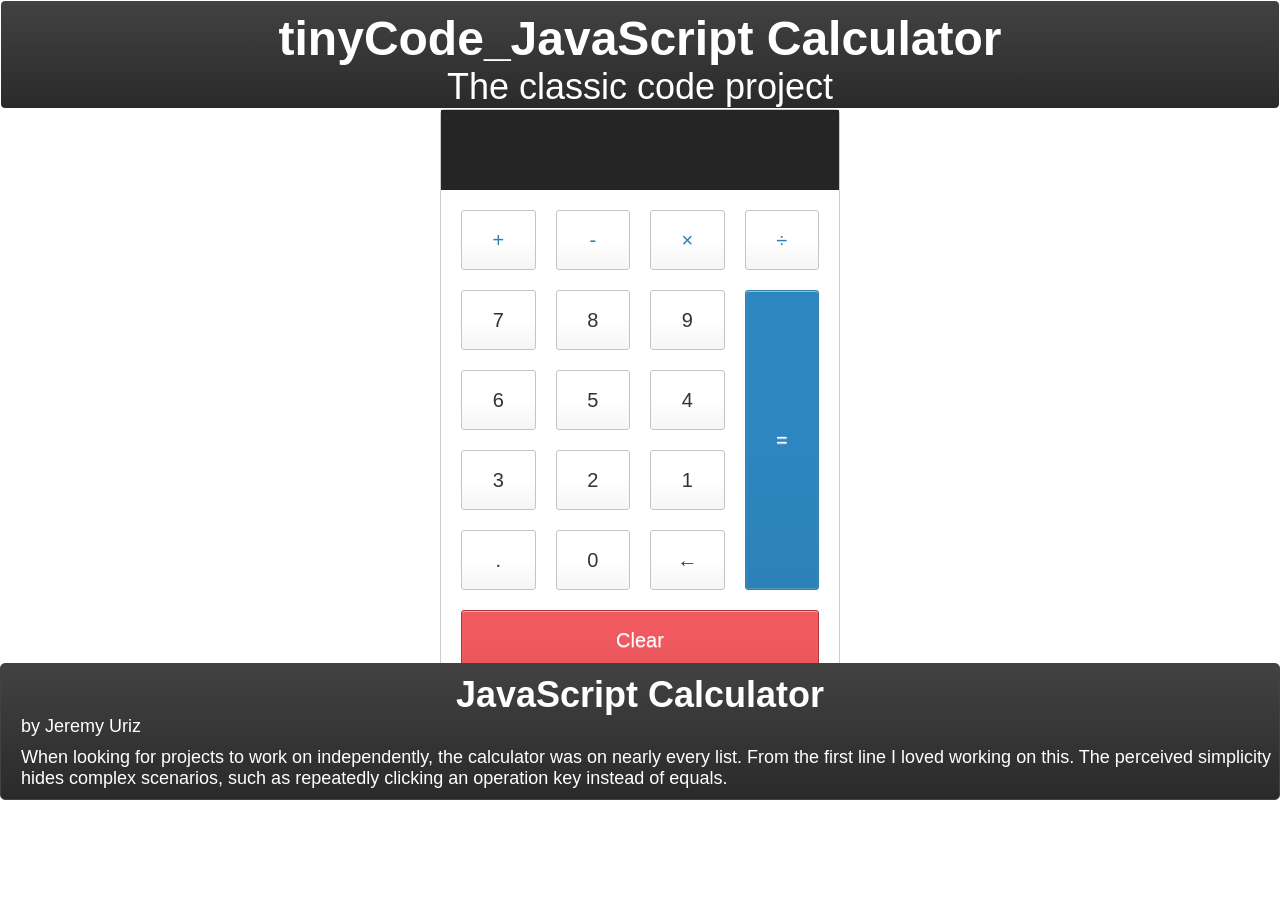
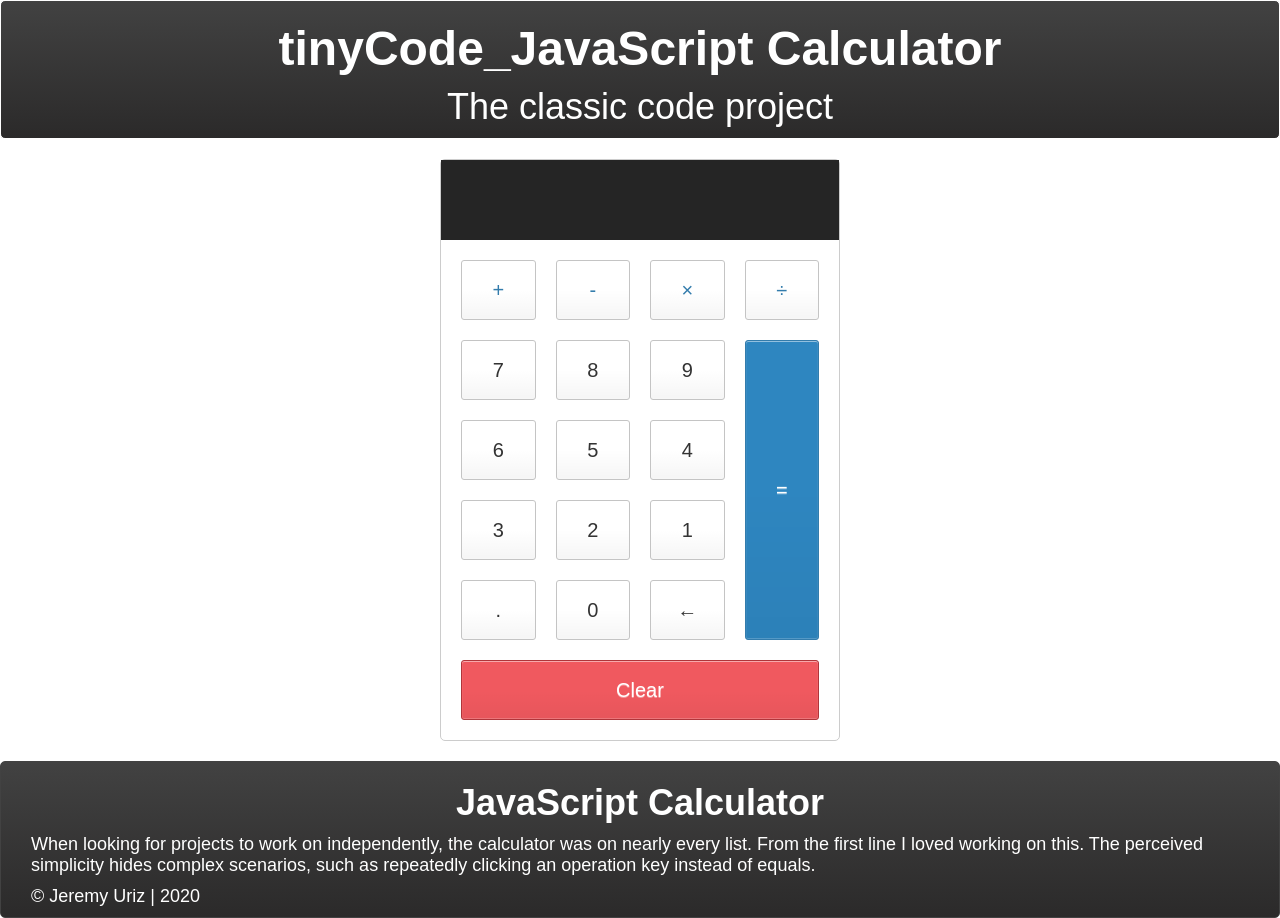
Before and after one commit to JJURIZ/tinyCode_JSCalc, a plain HTML site: page index.html in a window 1280 px wide. Before the commit the page ends 800 px from the top, so only its background shows below. Drawn offline with Linux system fonts and the light colour scheme.

Commit message:
Updated header and footer CSS.

```diff
--- a/index.html
+++ b/index.html
@@ -17,7 +17,7 @@
 
         <div class="calculator">
 
-            <div id="displayNum" placeholder="0"></div>
+            <div id="displayNum" placeholder="0" maxlength="10"></div>
 
             <div id="keypadDiv">
 
@@ -48,15 +48,15 @@
 
             </div>
         </div>
+        <footer>
+            <h1>JavaScript Calculator</h1>
+            <p>When looking for projects to work on independently, the calculator was on nearly every list. From the first line I loved working on this. The perceived simplicity hides complex scenarios, such as repeatedly clicking an operation key instead
+                of equals.
+            </p>
+            <p>&copy; Jeremy Uriz | 2020</p>
+        </footer>
     </div>
-    <footer>
-        <h1>JavaScript Calculator</h1>
-        <p>by Jeremy Uriz</p>
-        <p>When looking for projects to work on independently, the calculator was on nearly every list. From the first line I loved working on this. The perceived simplicity hides complex scenarios, such as repeatedly clicking an operation key instead of
-            equals.
-        </p>
-    </footer>
-    </div>
+
     <script src="calc.js"></script>
 </body>
 
--- a/style.css
+++ b/style.css
@@ -14,6 +14,7 @@ html {
 
 .container {
     display: flex;
+    flex-direction: column;
     flex-wrap: wrap;
 }
 
@@ -27,11 +28,10 @@ h1 {
 .calculator {
     border: 1px solid #ccc;
     border-radius: 5px;
-    position: absolute;
-    top: 50%;
-    left: 50%;
-    transform: translate(-50%, -50%);
     width: 400px;
+    margin: 2rem 0 2rem 0;
+    order: 2;
+    align-self: center;
 }
 
 #displayNum {
@@ -112,9 +112,9 @@ header {
     border-radius: 5px;
     background-image: linear-gradient(#424242, #2b2a2a);
     color: white;
-    position: absolute;
-    top: 0;
+    order: 1;
     width: 100%;
+    padding: 1rem 3rem 1rem 3rem;
 }
 
 footer {
@@ -122,13 +122,15 @@ footer {
     border-radius: 5px;
     background-image: linear-gradient(#424242, #2b2a2a);
     color: white;
-    position: absolute;
-    bottom: 0;
     width: 100%;
+    display: flex;
+    order: 3;
+    flex-direction: column;
 }
 
 header h1 {
     font-size: 48px;
+    padding-bottom: 1rem;
 }
 
 header p {
@@ -137,9 +139,12 @@ header p {
 
 footer h1 {
     font-size: 36px;
+    order: 1;
+    padding: 1rem 0 1rem 0;
 }
 
 footer p {
     font-size: 18px;
-    padding: 0 0 1rem 2rem;
+    padding: 0 3rem 1rem 3rem;
+    order: 2;
 }
```
